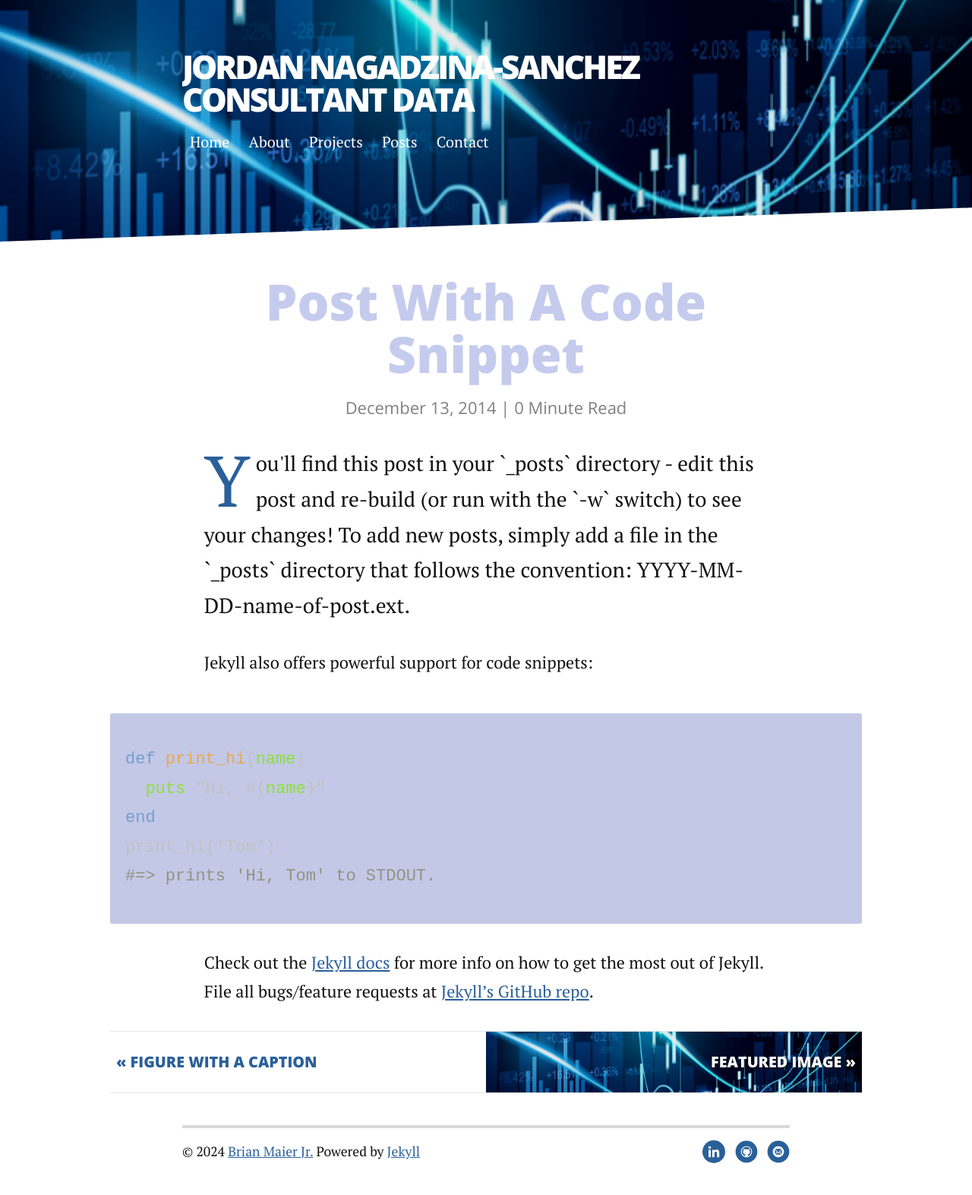
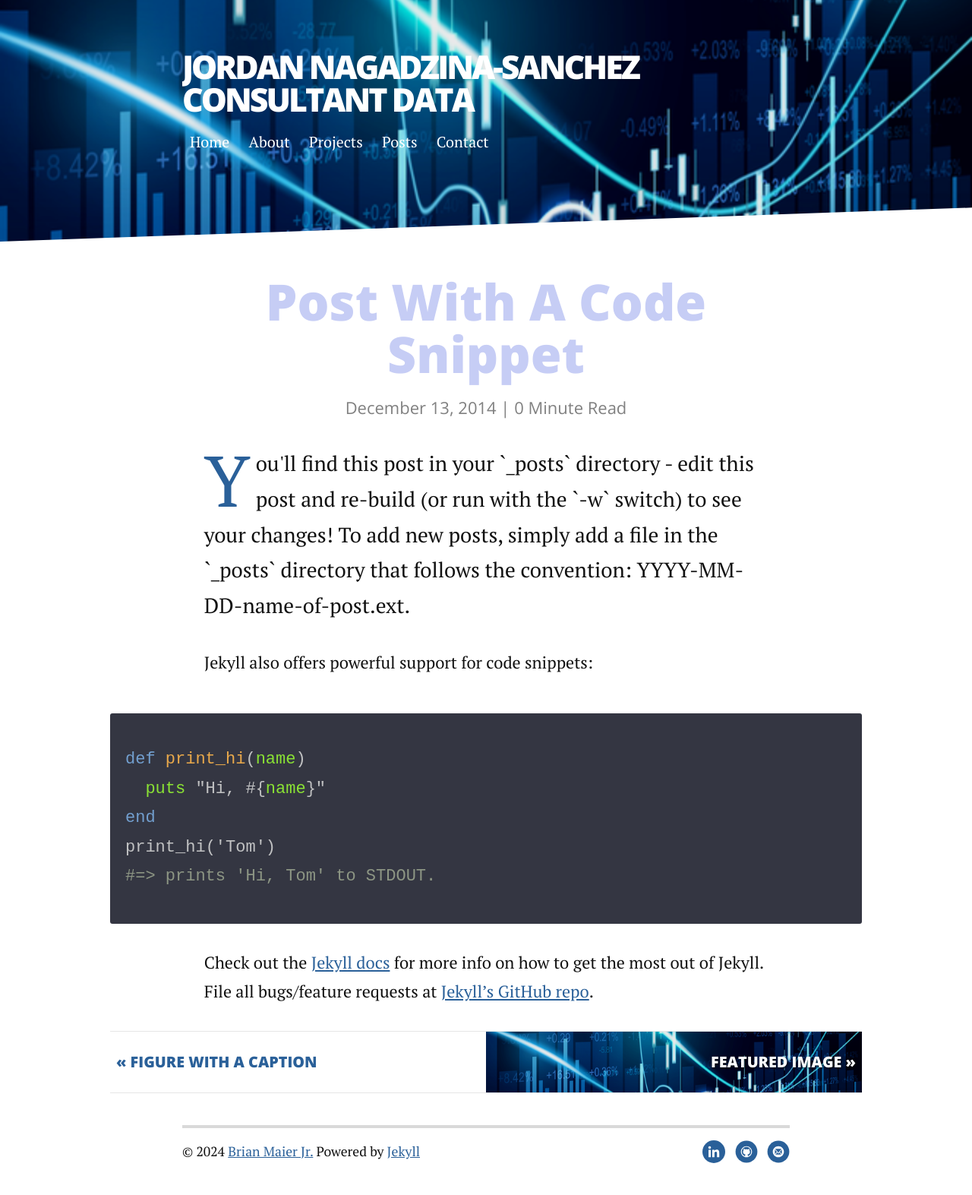
Before and after one commit to JordanNSZ/portofolio, a Jekyll site: the page built from _posts/2014-12-13-code-snippet.markdown, in a window 1280 px wide. Shown: the whole page at 76% size. Built offline with Jekyll 4.4.1, drawn with Linux system fonts in a browser that asks for light colours; nearby versions of some CDN libraries; comment, search, counter and statistics services are not loaded.

Commit message:
try again

```diff
--- a/_sass/_config.scss
+++ b/_sass/_config.scss
@@ -29,7 +29,7 @@ $primary-color: #2a6099;
 $secondary-color: #233E5B;
 $tertiary-color: #aaa;
 $link-color: $primary-color;
-$background-color: #c3c8e8;
+$background-color: $primary-color; /*pas celle du site*/
 
 $bad-color: $red; // Bad color for errors, validation etc.
 $good-color: $green; // Good color for success etc.
--- a/_sass/modules/_syntax.scss
+++ b/_sass/modules/_syntax.scss
@@ -12,7 +12,7 @@
   -webkit-border-radius: 3px;
   border-radius: 3px;
   padding: 20px;
-  background: #c3c8e6;
+  background: #343642; /*fond des code snipets*/
   color: #C1C2C3;
 }
 .highlight .hll { background-color: #ffc; }
--- a/_sass/partials/_typography.scss
+++ b/_sass/partials/_typography.scss
@@ -26,6 +26,7 @@ h1, .h1 {
   h1, .h1 {
     font-size: 2.5em; // 2.5x body copy size = 40px
     line-height: 1.125;
+    color: #c6cdf5;
   }
 }
 
```
